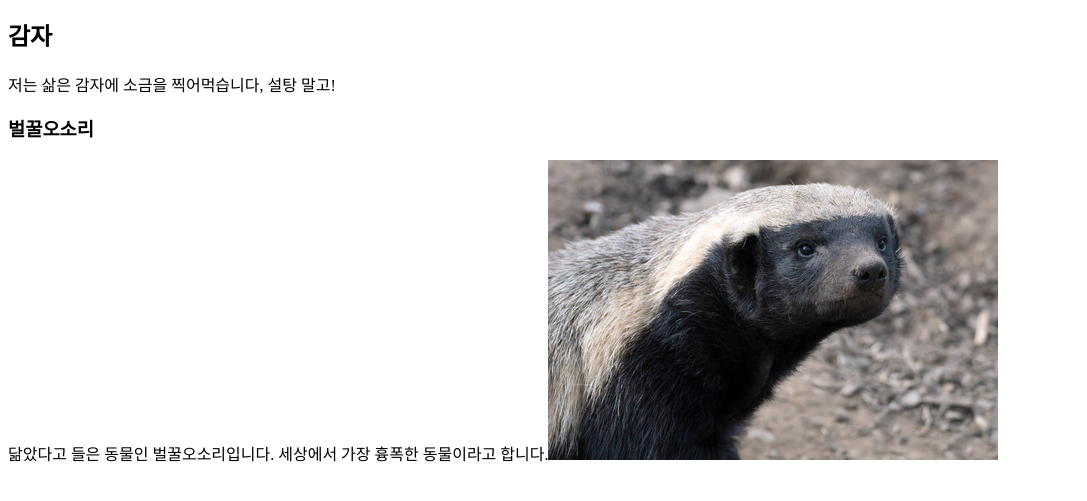
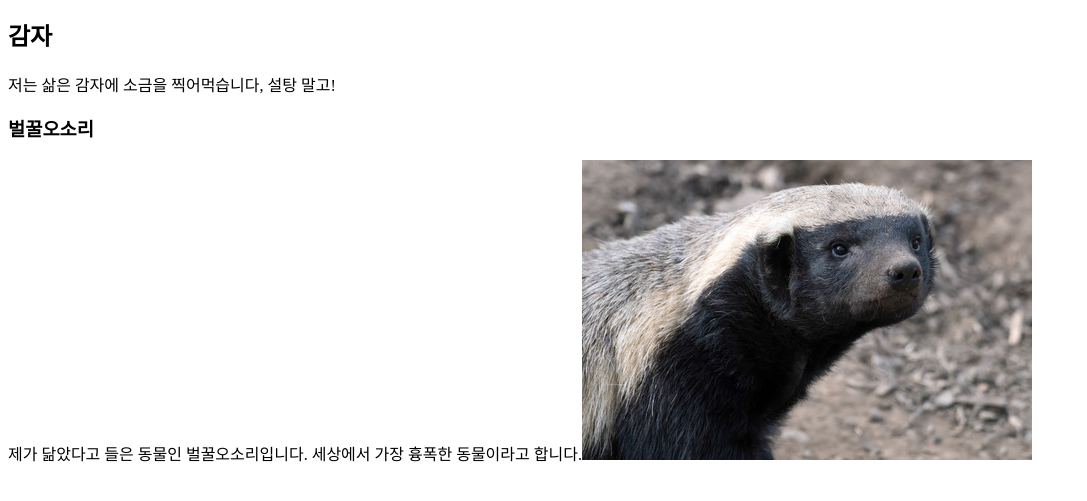
Before and after one commit to 5xyg2n/dev-intro, a plain HTML site: page index.html in a window 1280 px wide. Shown: the part 107-608 px from the top of the page, without its empty margins (0-1087 px from the left). Drawn offline with Linux system fonts and the light colour scheme.

Commit message:
Add files via upload

```diff
--- a/index.html
+++ b/index.html
@@ -11,6 +11,6 @@
 <h2>감자</h2>
 <p>저는 삶은 감자에 소금을 찍어먹습니다, 설탕 말고!</p>
 <h3>벌꿀오소리</h3>
-<p>닮았다고 들은 동물인 벌꿀오소리입니다. 세상에서 가장 흉폭한 동물이라고 합니다.<img src="osori.jpg" alt="벌꿀오소리"></p>
+<p>제가 닮았다고 들은 동물인 벌꿀오소리입니다. 세상에서 가장 흉폭한 동물이라고 합니다.<img src="osori.jpg" alt="벌꿀오소리"></p>
 </body>
 </html>
```
Also changed, not shown: 1 other file.
